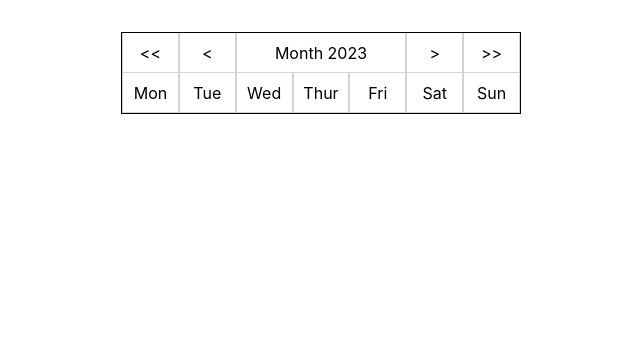
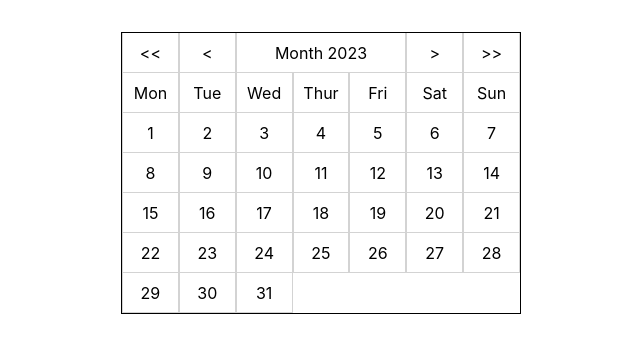
Before and after one commit to Mentos2509/react-calendar, a React (Create React App) app: page / in a window 1280 px wide. Shown: the top 352 px of the page, without its empty margins (319-959 px from the left). Built offline with nearby package versions, Linux system fonts and the light colour scheme.

Commit message:
Add main styling

```diff
--- a/src/App.js
+++ b/src/App.js
@@ -1,5 +1,8 @@
+import { useState } from 'react';
 import './App.css';
 import Calender from './components/calender/Calender';
+
+
 
 function App() {
   return (
--- a/src/components/calender/Calender.js
+++ b/src/components/calender/Calender.js
@@ -2,6 +2,12 @@
 import '../calender/calender.css'
 import SingleCell from '../single-cell/SingleCell'
 
+
+const daysOfWeek = ['Mon', 'Tue', 'Wed', 'Thur', 'Fri', 'Sat', 'Sun']
+const renderDays = (daysOfWeek) => {
+  return daysOfWeek.map((day, index)=>{
+    return <SingleCell key={index}>{day}</SingleCell>
+})}
 
 function Calender() {
   return (
@@ -12,13 +18,38 @@
         <SingleCell special>Month 2023</SingleCell>
         <SingleCell>{">"}</SingleCell>
         <SingleCell>{">>"}</SingleCell>
-        <SingleCell>Mon</SingleCell>
-        <SingleCell>Tue</SingleCell>
-        <SingleCell>Wed</SingleCell>
-        <SingleCell>Thur</SingleCell>
-        <SingleCell>Fri</SingleCell>
-        <SingleCell>Sat</SingleCell>
-        <SingleCell>Sun</SingleCell>
+        {renderDays(daysOfWeek)}
+        <SingleCell>1</SingleCell>
+        <SingleCell>2</SingleCell>
+        <SingleCell>3</SingleCell>
+        <SingleCell>4</SingleCell>
+        <SingleCell>5</SingleCell>
+        <SingleCell>6</SingleCell>
+        <SingleCell>7</SingleCell>
+        <SingleCell>8</SingleCell>
+        <SingleCell>9</SingleCell>
+        <SingleCell>10</SingleCell>
+        <SingleCell>11</SingleCell>
+        <SingleCell>12</SingleCell>
+        <SingleCell>13</SingleCell>
+        <SingleCell>14</SingleCell>
+        <SingleCell>15</SingleCell>
+        <SingleCell>16</SingleCell>
+        <SingleCell>17</SingleCell>
+        <SingleCell>18</SingleCell>
+        <SingleCell>19</SingleCell>
+        <SingleCell>20</SingleCell>
+        <SingleCell>21</SingleCell>
+        <SingleCell>22</SingleCell>
+        <SingleCell>23</SingleCell>
+        <SingleCell>24</SingleCell>
+        <SingleCell>25</SingleCell>
+        <SingleCell>26</SingleCell>
+        <SingleCell>27</SingleCell>
+        <SingleCell>28</SingleCell>
+        <SingleCell>29</SingleCell>
+        <SingleCell>30</SingleCell>
+        <SingleCell>31</SingleCell>
       </div>
     </div>
   )
--- a/src/components/single-cell/singleCell.css
+++ b/src/components/single-cell/singleCell.css
@@ -8,6 +8,7 @@
     border-bottom: 1px solid rgba(0, 0, 0, 0.171) ;
     border-right: 1px solid rgba(0, 0, 0, 0.171) ;
     border-left: 1px solid rgba(0, 0, 0, 0.171) ;
+    cursor: pointer;
 }
 
 .display-regular{
@@ -19,5 +20,8 @@
     border-bottom: 1px solid rgba(0, 0, 0, 0.171) ;
     border-right: 1px solid rgba(0, 0, 0, 0.171) ;
     border-left: 1px solid rgba(0, 0, 0, 0.171) ;
+    cursor: pointer;
+    font-size: 1,2rem;
+
 
 }
```
